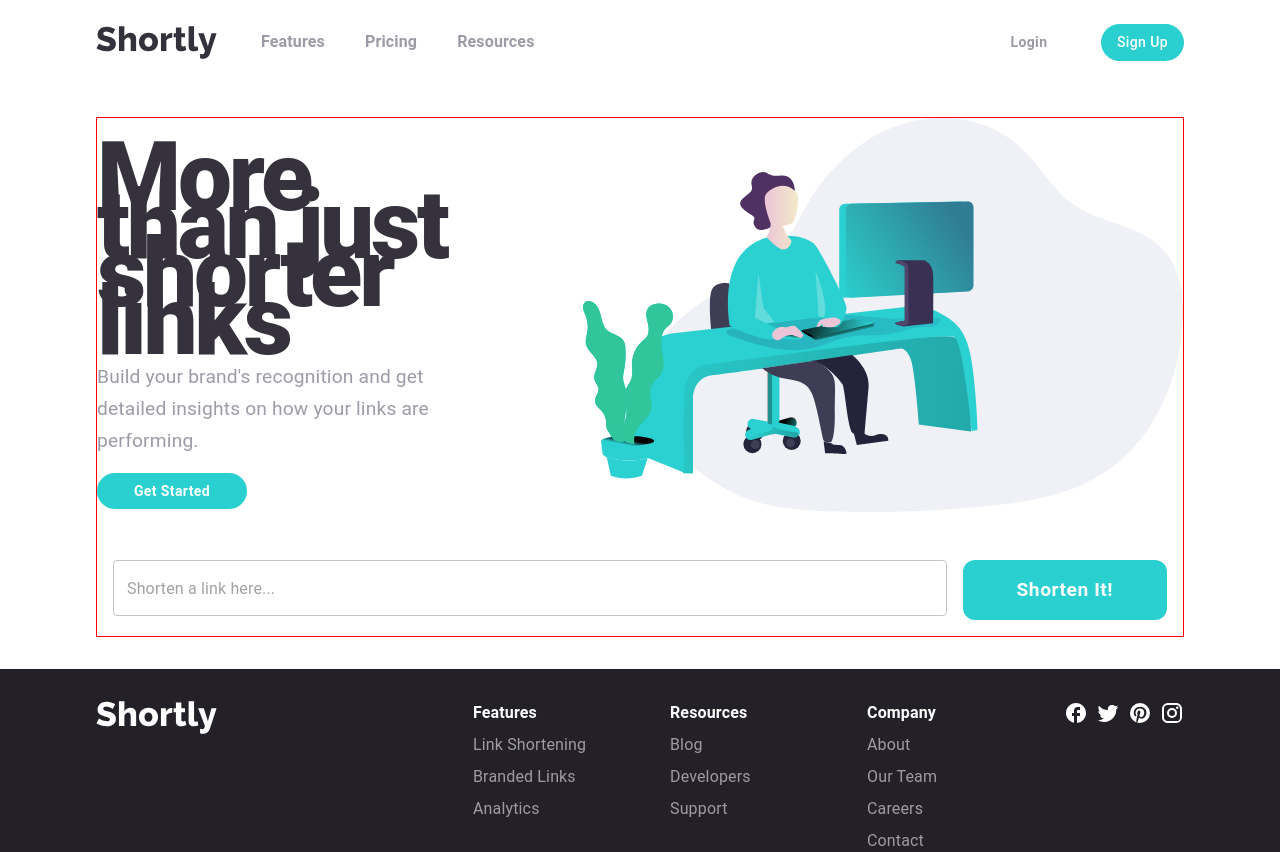
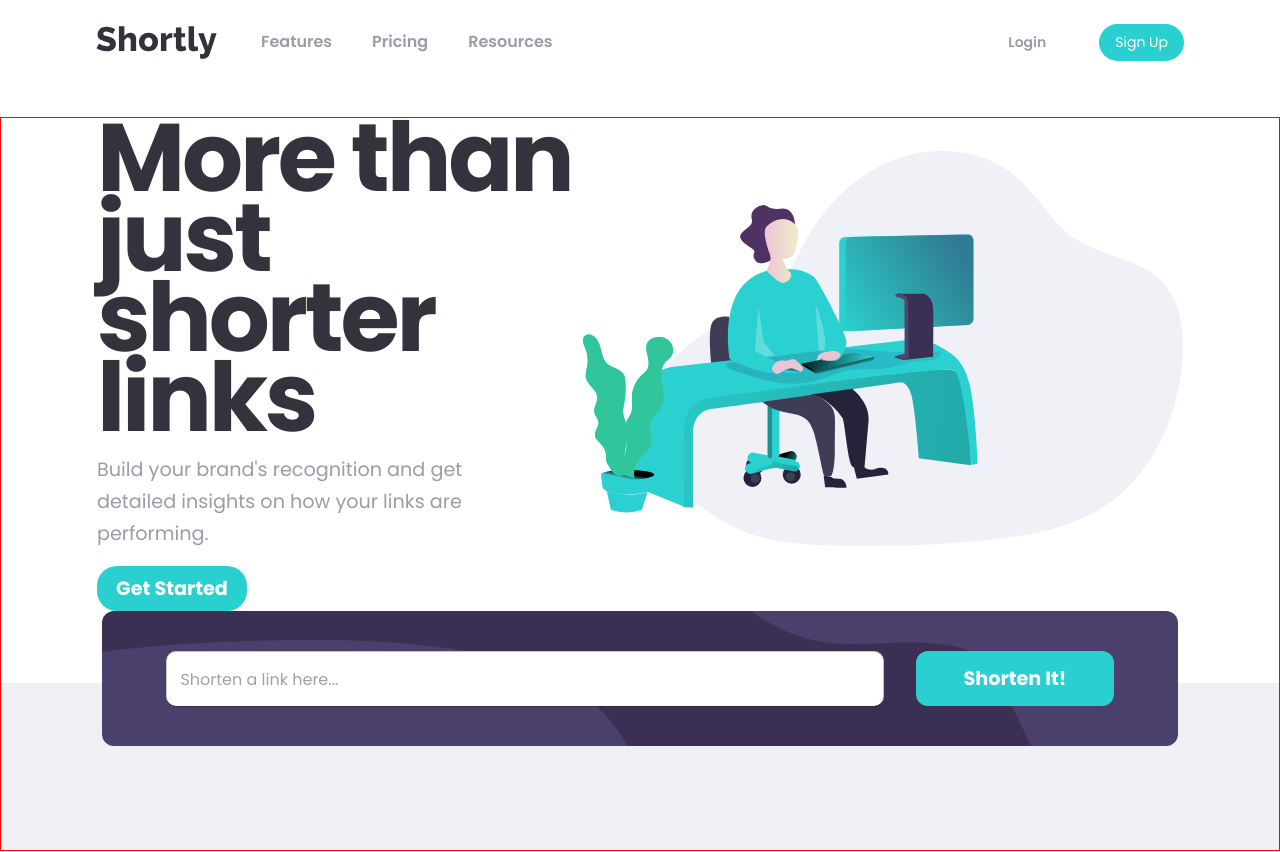
Before and after one commit to luisamlopez/url-shortening-api, a React (Create React App) app: page / in a window 1280 px wide. Shown: the top 852 px of the page. Built offline with nearby package versions, Linux system fonts and the light colour scheme.

Commit message:
Add connection to api and extract from localStorage

```diff
--- a/src/App.js
+++ b/src/App.js
@@ -15,12 +15,6 @@ function App() {
           flexDirection: 'column',
           justifyContent: 'center',
           alignItems: 'center',
-          maxWidth: '100%',
-          mx: {
-            xs: '0.5rem',
-            sm: '0.5rem',
-            lg: '6rem',
-          },
           my: {
             xs: '0.5rem',
             sm: '0.5rem',
--- a/src/components/CTAintro.jsx
+++ b/src/components/CTAintro.jsx
@@ -8,12 +8,24 @@ const CTAintro = () => {
             flexDirection: {
                 xs: "column-reverse",
                 sm: "row",
-                md: "row",
                 lg: "row",
             },
+            px: {
+                xs: '0.5rem',
+                sm: '4rem',
+                lg: '6rem',
+            },
+
             justifyContent: "space-between",
             alignItems: "center",
             width: "100%",
+            mb: {
+                xs: "8rem",
+                sm: "8rem",
+                md: "4.5rem",
+                lg: "4.5rem"
+
+            }
         }}>
             <Box sx={{
                 display: 'flex',
@@ -41,7 +53,7 @@ const CTAintro = () => {
                         md: "3rem",
                         lg: "6rem"
                     },
-                    color: "var(--very-dark-blue)", lineHeight: "3rem", letterSpacing: "-0.2rem", width: "80%"
+                    color: "var(--very-dark-blue)", lineHeight: { sm: "3rem", lg: "5rem" }, letterSpacing: "-0.2rem",
 
                 }}>
                     More than just <br /> shorter links
@@ -60,7 +72,8 @@ const CTAintro = () => {
                 <Button variant="contained" sx={{
                     textTransform: "none", margin: 0, boxShadow: 0, background: "var( --cyan)", borderRadius: 5, ":hover": {
                         background: "var(--light-cyan)", boxShadow: 0
-                    }, width: "150px", fontWeight: 700
+                    }, width: "150px", fontWeight: 700,
+                    fontSize: "1.2rem",
                 }}>
                     Get Started
                 </Button>
--- a/src/components/LinkForm.jsx
+++ b/src/components/LinkForm.jsx
@@ -1,54 +1,169 @@
 import { Box, Button, Stack, TextField } from "@mui/material";
-import { Field, Form, Formik } from "formik";
-import { useState } from "react";
+import { Form, Formik, useFormikContext } from "formik";
 import * as yup from "yup";
+import background from "../assets/bg-shorten-desktop.svg";
+import backgroundMobile from "../assets/bg-shorten-mobile.svg";
+import { useEffect, useState } from "react";
+import LinksHolder from "./LinksHolder";
 
 const LinkForm = () => {
+
+    const [links, setLinks] = useState([]);
+    //Get links from storagelocal
+    useEffect(() => {
+        const linksFromStorage = JSON.parse(localStorage.getItem("links"));
+        if (linksFromStorage) {
+            setLinks(linksFromStorage);
+        }
+    }, []);
+
+
+
     const initialValues = {
         link: "",
     };
+
     const schema = yup.object().shape({
-        link: yup.string().url().required("Please add a link."),
+        link: yup.string().required("Please add a link").url("Please provide a valid link"),
     });
-    const handleSubmit = (value, action) => {
 
-        action.setSubmitting(true);
+    const handleSubmit = async (values) => {
+        try {
+            const myHeaders = new Headers();
+            myHeaders.append("Content-Type", "application/x-www-form-urlencoded");
+
+            const urlencoded = new URLSearchParams();
+            urlencoded.append("url", values.link);
+
+            const requestOptions = {
+                method: 'POST',
+                headers: myHeaders,
+                body: urlencoded,
+                redirect: 'follow',
+            };
+
+            const response = await fetch("https://cleanuri.com/api/v1/shorten", requestOptions);
+            if (!response.ok) { throw new Error('Network response was not ok') } else {
+
+                const result = await response.json();
+                //Push the new link to the links array
+                setLinks([...links, { original: values.link, short: result.result_url }]);
+
+                //Clean the form
+                values.link = "";
+            }
+        } catch (error) {
+            console.error('Error:', error);
+        }
+    };
+
+    const MyField = () => {
+        // handle the form state using the useFormikContext hook from Formik. This hook gives you access to the Formik context and allows you to directly interact with the form state.
+        const { values, errors, handleChange, handleBlur } = useFormikContext();
+
+        return (
+            <TextField
+                fullWidth
+                name="link"
+                variant="outlined"
+                value={values.link}
+                onChange={handleChange}
+                onBlur={handleBlur}
+                error={!!errors.link}
+                helperText={errors.link}
+                placeholder="Shorten a link here..."
+                sx={{
+                    height: "55px",
+                    borderRadius: "10px",
+                    fontSize: "1.2rem",
+                    fontWeight: "700",
+                    backgroundColor: "#fff",
+                    "& .MuiOutlinedInput-root": {
+                        "& fieldset": {
+                            borderRadius: "10px",
+                        },
+                        "&.Mui-focused fieldset": {
+                            borderColor: "var(--cyan)",
+                        },
+                        "&.Mui-error fieldset": {
+                            borderColor: "var(--red)",
+                        },
+                    },
+                    "& .MuiFormHelperText-contained": {
+                        fontStyle: "italic",
+                        fontSize: "1rem",
+                        fontWeight: "400",
+                        marginLeft: "0px",
+                        color: "var(--red)",
+                    },
+                }}
+            />
+        );
     };
 
     return (
         <Box
             sx={{
+                display: "flex",
+                flexDirection: "column",
+                px: {
+                    xs: '0.5rem',
+                    sm: '4rem',
+                    lg: '6rem',
+                },
+                justifyContent: "space-between",
+                alignItems: "center",
                 width: "100%",
-                p: "1rem",
             }}
+            backgroundColor="var(--bone-gray)"
         >
-            <Formik
-                initialValues={initialValues}
-                validationSchema={schema}
-                onSubmit={handleSubmit}
+            {/* Box to type the link */}
+            <Box
+                sx={{
+                    mt: {
+                        xs: "-6rem",
+                        sm: "-6rem",
+                        md: "-4.5rem",
+                        lg: "-4.5rem",
+                    },
+                    width: "99%",
+                    backgroundColor: "var(--dark-violet)",
+                    backgroundImage: {
+                        xs: `url(${backgroundMobile})`,
+                        sm: `url(${backgroundMobile})`,
+                        md: `url(${background})`,
+                        lg: `url(${background})`,
+                    },
+                    backgroundRepeat: "no-repeat",
+                    backgroundPosition: "top right",
+                    backgroundSize: "fill",
+                    p: {
+                        xs: "2rem",
+                        sm: "2rem",
+                        md: "2.5rem 4rem",
+                        lg: "2.5rem 4rem",
+                    },
+                    borderRadius: "12px",
+                    mb: "2rem",
+                }}
             >
-                {({ errors, values }) => (
-                    <Stack spacing={2} component={Form} direction={"row"}>
-                        <Field
-                            component={TextField}
-                            fullWidth
-                            //required
-                            name="link"
-                            variant="outlined"
-                            value={values.link}
-                            error={errors.link}
-                            helperText={errors.link ? errors.link : null}
-                            placeholder="Shorten a link here..."
-                            sx={{
-                                height: "60px",
-                            }}
-
-                        />
+                <Formik
+                    initialValues={initialValues}
+                    validationSchema={schema}
+                    onSubmit={handleSubmit}
+                >
+                    <Stack spacing={4} component={Form} direction={{
+                        xs: "column",
+                        sm: "row",
+                        md: "row",
+                        lg: "row",
+                    }}>
+                        <MyField />
                         <Button type="submit" variant="contained" sx={{
                             textTransform: "none", margin: 0, boxShadow: 0, background: "var( --cyan)", ":hover": {
                                 background: "var(--light-cyan)", boxShadow: 0,
                             },
-                            height: "60px",
+                            height: "55px",
                             width: {
                                 xs: "100%",
                                 sm: "250px",
@@ -60,13 +175,15 @@ const LinkForm = () => {
                             Shorten It!
                         </Button>
                     </Stack>
+                </Formik>
+            </Box>
 
-                )}
-            </Formik>
+            {/* Box to display the shortened link if there are any*/}
+            <LinksHolder links={links} />
 
-
+            <Box />
         </Box>
-    )
-}
+    );
+};
 
 export default LinkForm;
--- /dev/null
+++ b/src/components/LinksHolder.jsx
@@ -0,0 +1,41 @@
+import { Box } from "@mui/material";
+import LinkCard from "./LinkCard";
+
+const LinksHolder = ({ links }) => {
+    return (
+        <Box
+            sx={{
+                display: "flex",
+                flexDirection: "column",
+                justifyContent: "space-between",
+                alignItems: "center",
+                width: "100%",
+                mb: {
+                    xs: "8rem",
+                    sm: "8rem",
+                    md: "4.5rem",
+                    lg: "4.5rem"
+
+                },
+                gap: "1rem"
+            }}
+        >
+
+
+            {links.length > 0 ?
+                <>   {
+                    links.map((link, i) => {
+                        return (
+                            <LinkCard key={i} original={link.original} short={link.short} />
+                        )
+                    })
+                }</>
+                : <></>
+            }
+
+
+        </Box>
+    )
+}
+
+export default LinksHolder;
--- a/src/index.css
+++ b/src/index.css
@@ -1,3 +1,4 @@
+@import url("https://fonts.googleapis.com/css2?family=Poppins:wght@200;300;400;600;700&display=swap");
 :root {
   --cyan: hsl(180, 66%, 49%);
   --dark-violet: hsl(257, 27%, 26%);
@@ -7,6 +8,7 @@
   --very-dark-blue: hsl(255, 11%, 22%);
   --very-dark-violet: hsl(260, 8%, 14%);
   --light-cyan: hsl(180, 64%, 72%);
+  --bone-gray: hsl(230, 25%, 95%);
 }
 
 body {
@@ -15,4 +17,5 @@ body {
 
 p {
   font-size: 18px;
+  font-family: "Poppins", sans-serif;
 }
--- a/src/index.js
+++ b/src/index.js
@@ -1,15 +1,22 @@
-import '@fontsource/poppins/500.css';
-import '@fontsource/poppins/700.css';
+
+import "@fontsource/poppins/300.css";
+import "@fontsource/poppins/400.css";
+import "@fontsource/poppins/600.css";
+import "@fontsource/poppins/700.css";
 
 import React from 'react';
 import ReactDOM from 'react-dom/client';
 import './index.css';
 import App from './App';
+import theme from './theme';
+import { ThemeProvider } from "@mui/material";
 
 const root = ReactDOM.createRoot(document.getElementById('root'));
 root.render(
   <React.StrictMode>
-    <App />
+    <ThemeProvider theme={theme}>
+      <App />
+    </ThemeProvider>
 
   </React.StrictMode>
 );
--- /dev/null
+++ b/src/theme.jsx
@@ -0,0 +1,9 @@
+import { createTheme } from "@mui/material";
+
+export const theme = createTheme({
+    typography: {
+        fontFamily: "Poppins",
+    },
+});
+
+export default theme;
```
Also changed, not shown: src/components/LinkCard.jsx (added, +104 -0 lines).
